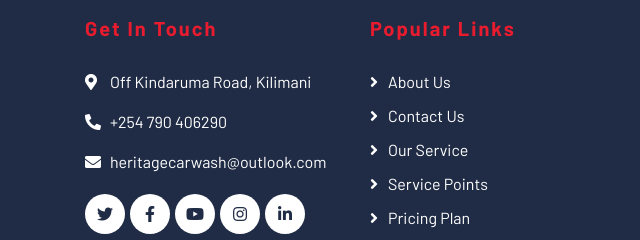
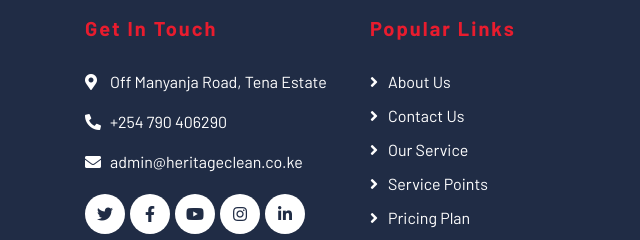
Before and after one commit to dev-bertoz/spotlessautodetailing, a plain HTML site: page service.html in a window 1280 px wide. Shown: the part 1779-2019 px from the top of the page, 0-640 px from the left. Drawn offline with nearby package versions, Linux system fonts and the light colour scheme.

Commit message:
Update service.html

```diff
--- a/service.html
+++ b/service.html
@@ -69,7 +69,7 @@
                                     </div>
                                     <div class="top-bar-text">
                                         <h3>Email Us</h3>
-                                        <p>heritagecarwash@outlook.com</p>
+                                        <p>admin@heritageclean.co.ke</p>
                                     </div>
                                 </div>
                             </div>
@@ -256,9 +256,9 @@
                     <div class="col-lg-3 col-md-6">
                         <div class="footer-contact">
                             <h2>Get In Touch</h2>
-                            <p><i class="fa fa-map-marker-alt"></i>Off Kindaruma Road, Kilimani</p>
+                            <p><i class="fa fa-map-marker-alt"></i>Off Manyanja Road, Tena Estate</p>
                             <p><i class="fa fa-phone-alt"></i>+254 790 406290</p>
-                            <p><i class="fa fa-envelope"></i>heritagecarwash@outlook.com</p>
+                            <p><i class="fa fa-envelope"></i>admin@heritageclean.co.ke</p>
                             <div class="footer-social">
                                 <a class="btn" href=""><i class="fab fa-twitter"></i></a>
                                 <a class="btn" href=""><i class="fab fa-facebook-f"></i></a>
```
